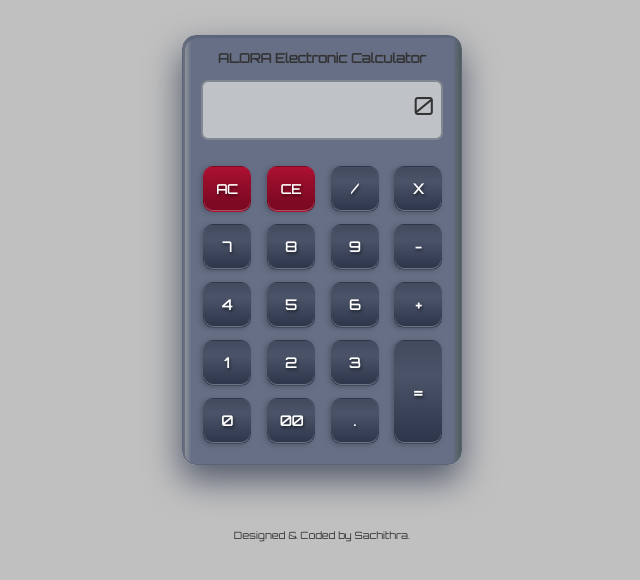
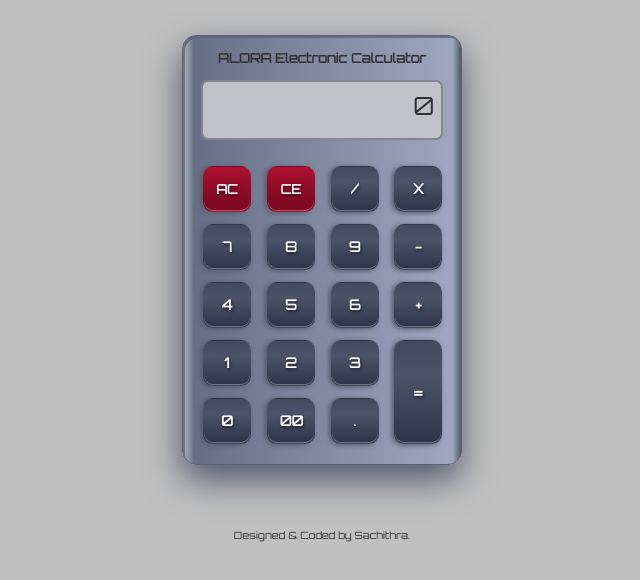
Before and after one commit to Sacheec47/Java-Script-Calculator, a plain HTML site: page index.html in a window 1280 px wide. Shown: the whole page, without its empty margins (318-958 px from the left). Drawn offline with nearby package versions, Linux system fonts and the light colour scheme.

Commit message:
Update the skin of the cal body

```diff
--- a/css/style.css
+++ b/css/style.css
@@ -15,11 +15,9 @@ body{
   border: 1px solid #5b6377;
   box-shadow: -1px 15px 35px #51586a,inset 2px 2px 0px rgba(91,99,119,.8);
 
-/*   background: rgb(178,183,182); /* Old browsers */
-/*   background: linear-gradient(to right, rgba(178,183,182,1) 0%,rgba(102,111,133,1) 4%,rgba(158,167,191,1) 97%,rgba(78,92,90,1) 100%,rgba(14,14,14,1) 100%,rgba(112,128,132,1) 100%); /* W3C, IE10+, FF16+, Chrome26+, Opera12+, Safari7+ */
-
   background: rgb(178,183,182); /* Old browsers */
-  background: linear-gradient(to right, rgba(157,160,160,1) 0%,rgba(102,111,133,1) 3%,rgba(102,111,133,1) 97%,rgba(78,92,90,1) 100%,rgba(14,14,14,1) 100%,rgba(112,128,132,1) 100%); /* W3C, IE10+, FF16+, Chrome26+, Opera12+, Safari7+ */
+  background: linear-gradient(to right, rgba(178,183,182,1) 0%,rgba(102,111,133,1) 4%,rgba(158,167,191,1) 97%,rgba(78,92,90,1) 100%,rgba(14,14,14,1) 100%,rgba(112,128,132,1) 100%); /* W3C, IE10+, FF16+, Chrome26+, Opera12+, Safari7+ */
+/*background: linear-gradient(to right, rgba(157,160,160,1) 0%,rgba(102,111,133,1) 3%,rgba(102,111,133,1) 97%,rgba(78,92,90,1) 100%,rgba(14,14,14,1) 100%,rgba(112,128,132,1) 100%); /* W3C, IE10+, FF16+, Chrome26+, Opera12+, Safari7+ */
 }
 #display{
   position:relative;
```
